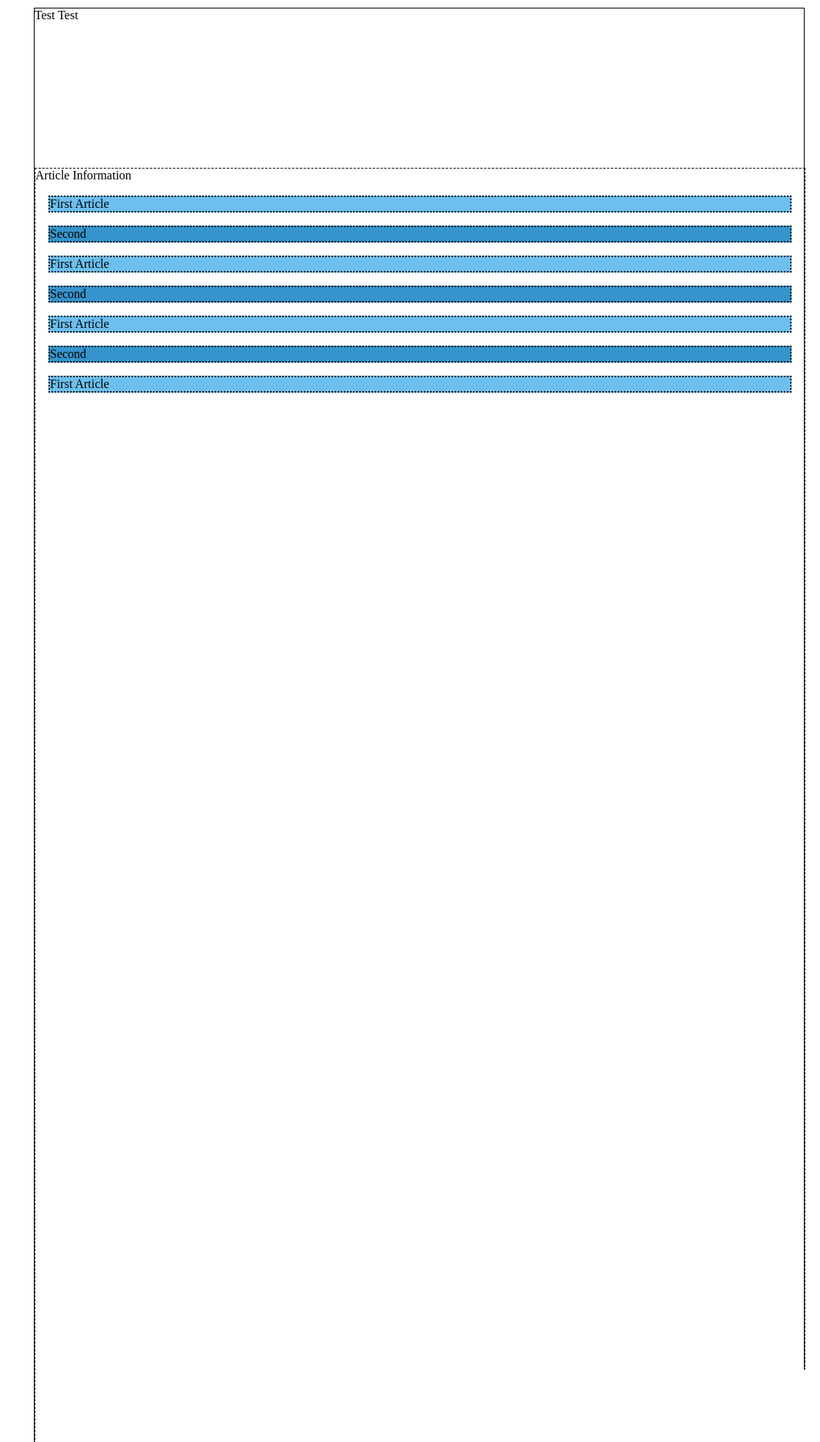
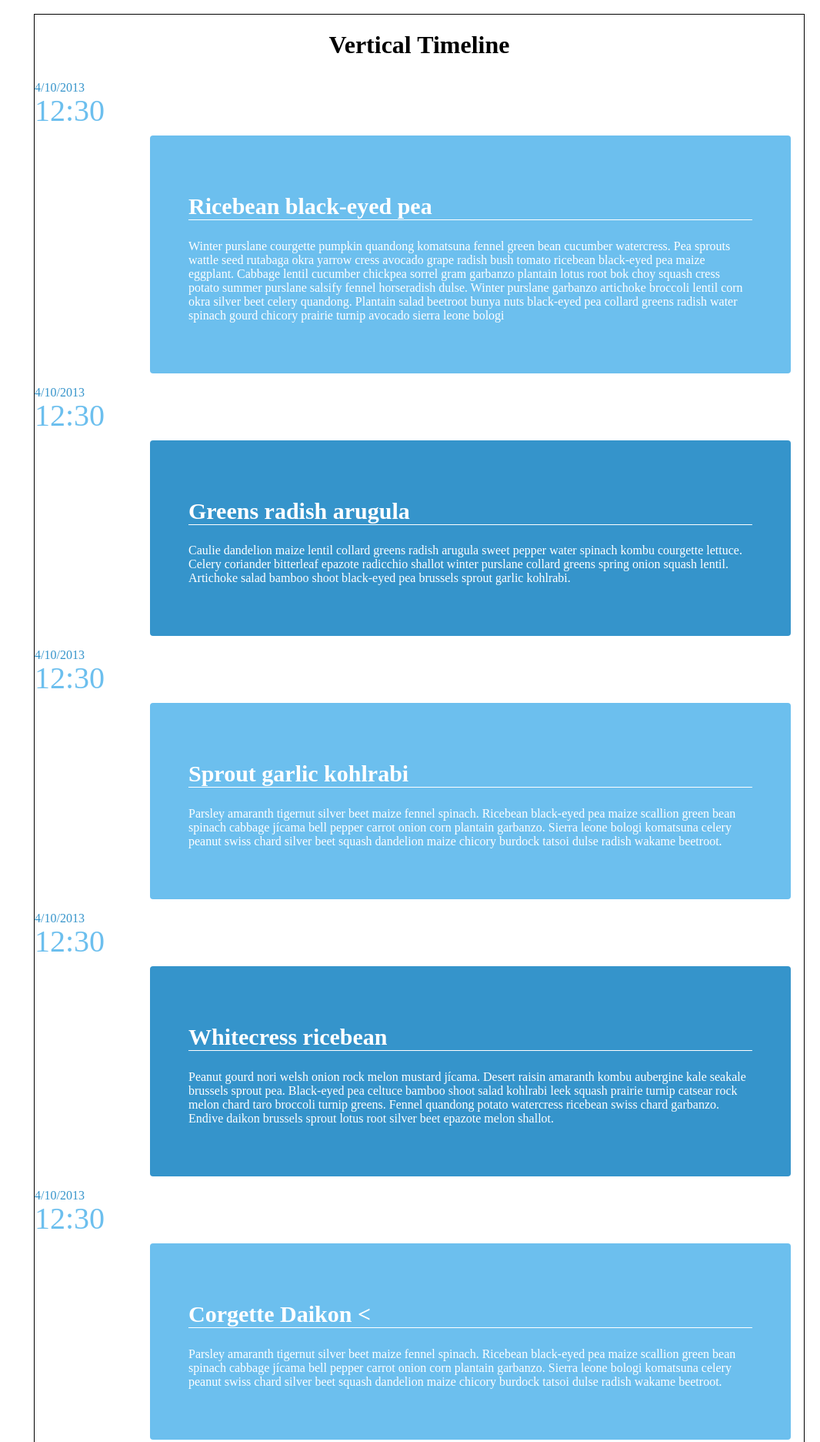
Before and after one commit to sinovia/vertical-timeline, a plain HTML site: page index.html in a window 1280 px wide. Shown: the top 1873 px of the page at 77% size, without its empty margins (214-1280 px from the left). Drawn offline with Linux system fonts and the light colour scheme.

Commit message:
End of Lab Push,  Started timeline

```diff
--- a/index.html
+++ b/index.html
@@ -1,31 +1,104 @@
 <!DOCTYPE html>
 <html>
+
 <head>
     <meta charset="utf-8">
     <title>Vertical Timeline</title>
     <link rel="stylesheet" href="styles.css" media="screen" title="no title" charset="utf-8">
+
 </head>
 
 <body>
-<div class="twrapper"> Test Test
-    <div class="awrapper"> Article Information
-          <div class=skyblue> First Article </div>
 
-          <div class=steelblue> Second </div>
 
-          <div class=skyblue> First Article </div>
+    <div class="twrapper">
+        <h1> Vertical Timeline </h1>
+        <div class="timedate">
+          <span class="date"> 4/10/2013 </span>
+          <span class="time"> 12:30 </span>
+        </div>
 
-          <div class=steelblue> Second </div>
+        <div class="awrapper">
+            <div class=skyblue>
 
-          <div class=skyblue> First Article </div>
+                <h2>Ricebean black-eyed pea</h2>
+                <p class="articletext">Winter purslane courgette pumpkin quandong komatsuna fennel green bean cucumber watercress. Pea sprouts wattle seed rutabaga okra yarrow cress avocado grape radish bush tomato ricebean black-eyed pea maize eggplant. Cabbage lentil cucumber
+                    chickpea sorrel gram garbanzo plantain lotus root bok choy squash cress potato summer purslane salsify fennel horseradish dulse. Winter purslane garbanzo artichoke broccoli lentil corn okra silver beet celery quandong. Plantain salad
+                    beetroot bunya nuts black-eyed pea collard greens radish water spinach gourd chicory prairie turnip avocado sierra leone bologi
+                </p>
+            </div>
+            <div class="timedate">
+              <span class="date"> 4/10/2013 </span>
+              <span class="time"> 12:30 </span>
+            </div>
 
-          <div class=steelblue> Second </div>
 
-          <div class=skyblue> First Article </div>
+            <div class="steelblue">
+                <h2>Greens radish arugula</h2>
+                <p class="articletext">Caulie dandelion maize lentil collard greens radish arugula sweet pepper water spinach kombu courgette lettuce. Celery coriander bitterleaf epazote radicchio shallot winter purslane collard greens spring onion squash lentil. Artichoke
+                    salad bamboo shoot black-eyed pea brussels sprout garlic kohlrabi.
+                </p>
+            </div>
+            <div class="timedate">
+              <span class="date"> 4/10/2013 </span>
+              <span class="time"> 12:30 </span>
+            </div>
 
+            <div class="skyblue">
+                <h2>Sprout garlic kohlrabi</h2>
+                <p class="articletext"> Parsley amaranth tigernut silver beet maize fennel spinach. Ricebean black-eyed pea maize scallion green bean spinach cabbage jícama bell pepper carrot onion corn plantain garbanzo. Sierra leone bologi komatsuna celery peanut swiss chard silver
+                    beet squash dandelion maize chicory burdock tatsoi dulse radish wakame beetroot.
+                </p>
+            </div>
+            <div class="timedate">
+                <span class="date"> 4/10/2013 </span>
+                <span class="time"> 12:30 </span>
 
             </div>
 
+
+            <div class="steelblue">
+                <h2>Whitecress ricebean</h2>
+                <p class="articletext"> Peanut gourd nori welsh onion rock melon mustard jícama. Desert raisin amaranth kombu aubergine kale seakale brussels sprout pea. Black-eyed pea celtuce bamboo shoot salad kohlrabi leek squash prairie turnip catsear rock melon chard taro
+                    broccoli turnip greens. Fennel quandong potato watercress ricebean swiss chard garbanzo. Endive daikon brussels sprout lotus root silver beet epazote melon shallot.
+                </p>
             </div>
-  </body>
-</html>
+        </div>
+        <div class="timedate">
+          <span class="date"> 4/10/2013 </span>
+          <span class="time"> 12:30 </span>
+        </div>
+
+
+        <div class="skyblue">
+            <h2>Corgette Daikon <</h2>
+            <p class="articletext"> Parsley amaranth tigernut silver beet maize fennel spinach. Ricebean black-eyed pea maize scallion green bean spinach cabbage jícama bell pepper carrot onion corn plantain garbanzo. Sierra leone bologi komatsuna celery peanut swiss chard silver
+                beet squash dandelion maize chicory burdock tatsoi dulse radish wakame beetroot.
+            </p>
+        </div>
+        <div class="timedate">
+          <span class="date"> 4/10/2013 </span>
+          <span class="time"> 12:30 </span>
+        </div>
+
+        <div class="steelblue">
+            <h2>Greens Radish Argula</h2> </h2>
+            <p class="articletext"> Caulie dandelion maize lentil collard greens radish arugula sweet pepper water spinach kombu courgette lettuce. Celery coriander bitterleaf epazote radicchio shallot winter purslane collard greens spring onion squash lentil. Artichoke salad
+                bamboo shoot black-eyed pea brussels sprout garlic kohlrabi.
+            </p>
+        </div>
+
+        <span class="date"> 4/10/2013 </span>
+        <span class="time"> 12:30 </span>
+
+        <div class="skyblue">
+            <h2>Spouts Garlic Kohlrabi</h2>
+            <p class="articletext"> Parsnip lotus root celery yarrow seakale tomato collard greens tigernut epazote ricebean melon tomatillo soybean chicory broccoli beet greens peanut salad. Lotus root burdock bell pepper chickweed shallot groundnut pea sprouts welsh onion
+                wattle seed pea salsify turnip scallion peanut arugula bamboo shoot onion swiss chard. Avocado tomato peanut soko amaranth grape fennel chickweed mung bean soybean endive squash beet greens carrot chicory green bean. Tigernut dandelion
+                sea lettuce garlic daikon courgette celery maize parsley komatsuna black-eyed pea bell pepper aubergine cauliflower zucchini. Quandong pea chickweed tomatillo quandong cauliflower spinach water spinach.
+            </p>
+        </div>
+    </div>
+    </div>
+
+    </div>
--- a/styles.css
+++ b/styles.css
@@ -2,33 +2,82 @@
 
   border: 1px solid black;
   width: 1000px;
-  height: 2410px;
   margin-top: 10px;
   margin-right: 1243px;
+  margin-left: 250px;
   margin-bottom: 10px;
-  margin-left: 250px;
+  float: left;
+  padding-bottom: 0px;
 }
 
-h1 {text-align: center;}
+h1 {
+  text-align: center;
+}
+
+h2 {
+  color: white;
+  font-size: 30px;
+  border-bottom: 1px solid white;
+}
+
+}
 .awrapper{
 
   border: 1px dashed black;
   width: 1000px;
-  height: 2410px;
   margin-top: 189px;
-  margin-right: 1243px;
-  margin-bottom: 10px;
+  margin-right: 12px;
   margin-left: 0px;
+  padding-top: 0px;
 }
 
 .skyblue {
   background-color: #6cbfee;
-  border: 2px dotted black;
   margin: 17px;
+  margin-bottom: 10px;
+  border-radius: 4px;
+  padding: 50px;
+  margin-left: 150px;
 }
 
 .steelblue {
   background-color: #3594cb;
-  border: 2px dotted black;
-margin: 17px;
+  margin: 17px;
+  margin-bottom: 10px;
+  border-radius: 4px;
+  padding: 50px;
+  margin-left: 150px
 }
+
+.circle
+{
+width:60px;
+height:60px;
+border-radius:50%;
+line-height:60px;
+text-align:center;
+background:#a7d9f5;
+z-index: -1;
+float: left;
+}
+
+p{
+  color:white;
+}
+
+.time {
+  color:#6cbfee;
+  display: flex;
+  font-size: 40px;
+
+}
+
+.date {
+  color: font-size:12px;
+  color:#3594cb;
+}
+
+.timedate {
+  display:inline;
+  line-height: 30px;
+}
```
Lines whose indentation alone changed are shown as unchanged.
